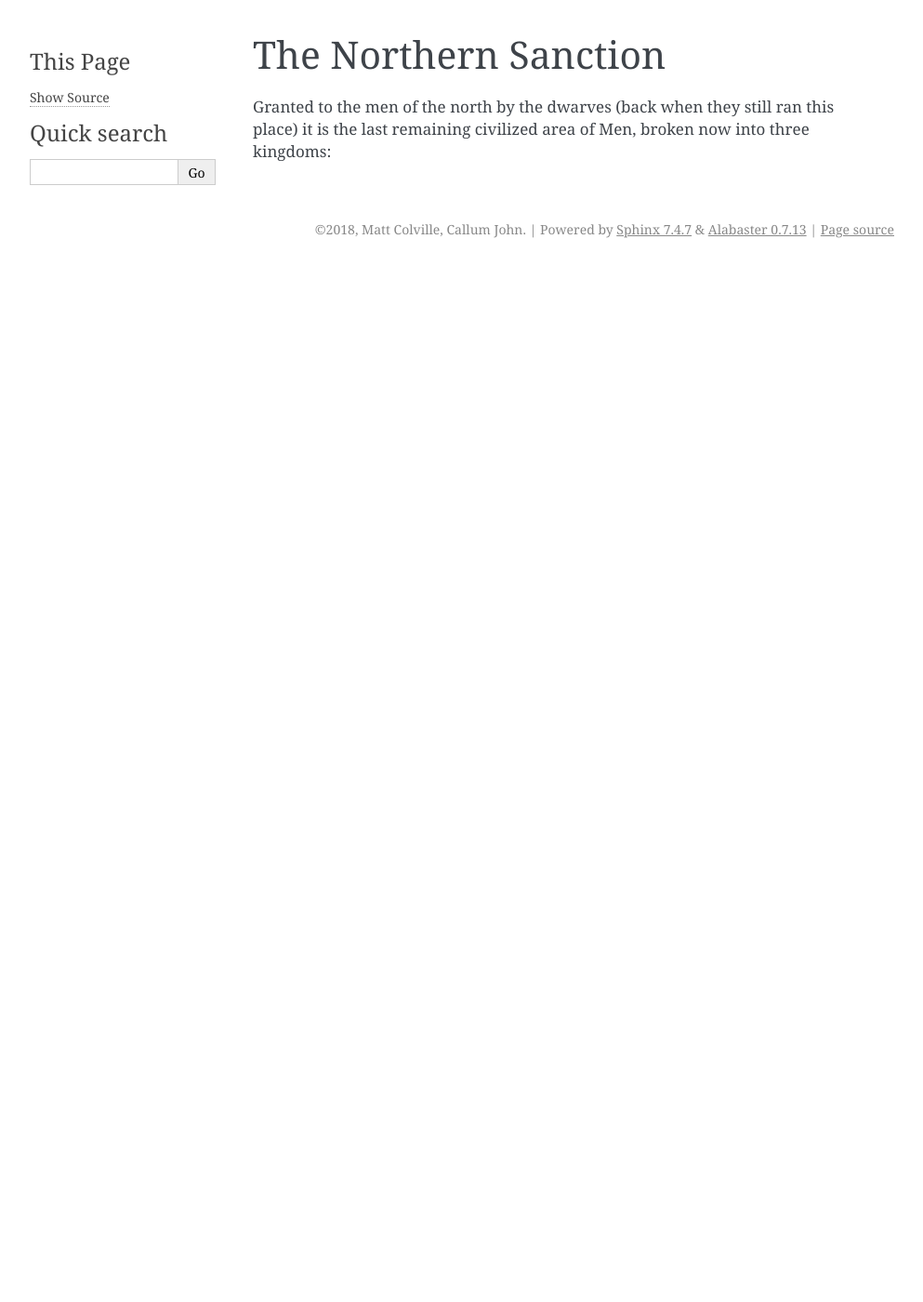
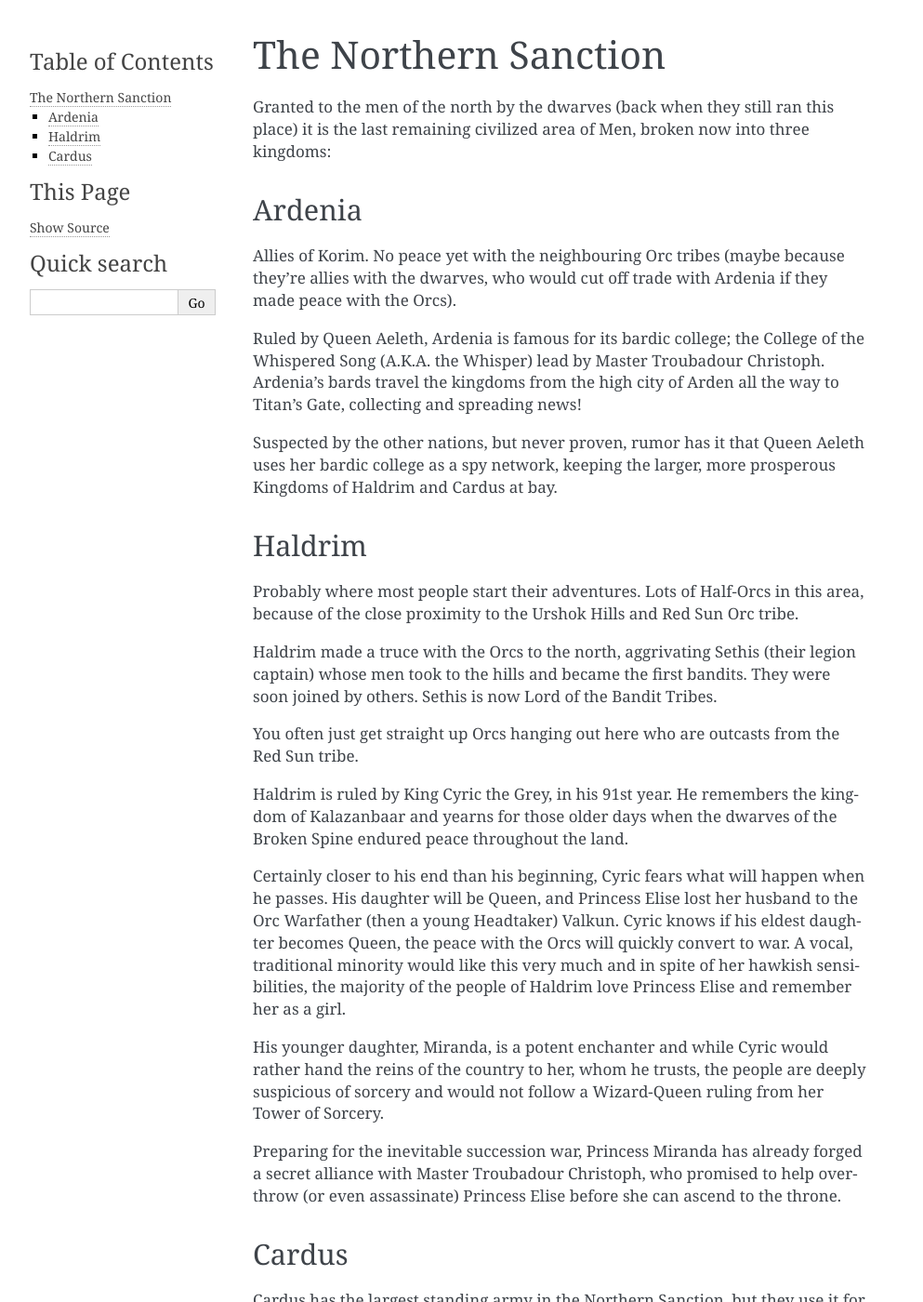
Before and after one commit to ItsSeaJay/world-of-collabris, a Sphinx documentation site: the page built from source/the-northern-sanction.rst, in a window 1280 px wide and 1400 px high. Shown: the whole window at 93% size, without its empty margins (148-1141 px from the left). Built offline with Sphinx 7.4.7, drawn with Linux system fonts in a browser that asks for light colours; some of the changed text lies outside the part shown.

Commit message:
Added the northern sanction

```diff
--- a/source/index.rst
+++ b/source/index.rst
@@ -16,8 +16,8 @@ The North
   korim
   the-northern-sanction
 
-The Spine
----------
+The Broken Spine
+----------------
 .. toctree::
    kalazanbaar
    dar-daithar
--- a/source/the-northern-sanction.rst
+++ b/source/the-northern-sanction.rst
@@ -4,3 +4,93 @@ The Northern Sanction
 Granted to the men of the north by the dwarves (back when they still ran this
 place) it is the last remaining civilized area of Men, broken now into three
 kingdoms:
+
+Ardenia
+=======
+Allies of Korim. No peace yet with the neighbouring Orc tribes (maybe because
+they're allies with the dwarves, who would cut off trade with Ardenia if they
+made peace with the Orcs).
+
+.. NOTE: There were a lot of mistakes here in the original document.
+         Matt probably forgot that he gave the capital city of Ardenia a name,
+         which has been assumed to be 'Arden' from the annotations on the final
+         map of the Spinelands.
+
+Ruled by Queen Aeleth, Ardenia is famous for its bardic college; the College of
+the Whispered Song (A.K.A. the Whisper) lead by Master Troubadour Christoph.
+Ardenia's bards travel the kingdoms from the high city of Arden all the way to
+Titan's Gate, collecting and spreading news!
+
+Suspected by the other nations, but never proven, rumor has it that Queen Aeleth
+uses her bardic college as a spy network, keeping the larger, more prosperous
+Kingdoms of Haldrim and Cardus at bay.
+
+Haldrim
+=======
+.. NOTE: The original document uses 'PCs' to refer to 'Player Characters' instead
+         of people.
+Probably where most people start their adventures. Lots of Half-Orcs in this
+area, because of the close proximity to the Urshok Hills and Red Sun Orc tribe.
+
+.. NOTE: Decided to remove the expletive from this paragraph. This might be
+         changed in the future. In addition, it's very unclear what 'Sethis' is
+         in the original document. Here, it's been assumed that it's the name
+         of a captain-turned-rogue from how it's referred to in a later sentance.
+Haldrim made a truce with the Orcs to the north, aggrivating Sethis (their
+legion captain) whose men took to the hills and became the first bandits. They
+were soon joined by others. Sethis is now Lord of the Bandit Tribes.
+
+You often just get straight up Orcs hanging out here who are outcasts from the
+Red Sun tribe.
+
+Haldrim is ruled by King Cyric the Grey, in his 91st year. He remembers the
+kingdom of Kalazanbaar and yearns for those older days when the dwarves of the
+Broken Spine endured peace throughout the land.
+
+Certainly closer to his end than his beginning, Cyric fears what will happen
+when he passes. His daughter will be Queen, and Princess Elise lost her husband
+to the Orc Warfather (then a young Headtaker) Valkun. Cyric knows if his eldest
+daughter becomes Queen, the peace with the Orcs will quickly convert to war.
+A vocal, traditional minority would like this very much and in spite of her
+hawkish sensibilities, the majority of the people of Haldrim love Princess Elise
+and remember her as a girl.
+
+His younger daughter, Miranda, is a potent enchanter and while Cyric would rather
+hand the reins of the country to her, whom he trusts, the people are deeply
+suspicious of sorcery and would not follow a Wizard-Queen ruling from her
+Tower of Sorcery.
+
+Preparing for the inevitable succession war, Princess Miranda has already forged
+a secret alliance with Master Troubadour Christoph, who promised to help
+overthrow (or even assassinate) Princess Elise before she can ascend to the
+throne.
+
+Cardus
+======
+Cardus has the largest standing army in the Northern Sanction, but they use it
+for defense. They can't commit troops to the pass as they're busy holding their
+ground against the Men of the Scale Hills.
+
+Ruled by King Godfrey, the teenaged ruler only recently came to the throne when
+his father king Edmond died in battle against the Snake Men (Yuan-ti) of the
+Scale Hills. Rumers persist that King Edmond's death was not the glorious last
+stand that the bards sing of... The absense of a body to recover mean the rumors
+never die.
+
+Godfrey was raised to be a king and a knight, and at fifteen is already a capable
+horseman and warrior.
+
+Eager to avenge his father, he is advised by the Knight-commander Duncan.
+
+Unbeknownst to the people, the bards and even the young king, Edmond is not
+dead. He fell in battle, his retinue slain (meaning that there were no witnesses
+to the event) he was kidnapped by the Yuan-ti, who intended to ransom him back
+to Duncan.
+
+But Duncan is happy with Godfrey on the thron, because the young king is in
+favor of an aggressive campaign over the mountains, into the Scale Hills; to
+wipe out the hereditary threat of the Snake Men once and for all.
+
+King Edmond was a realist and a pragmatist, always willing to negotiate with the
+opposing side. Duncan did not approve of this and raised Godfrey to be the king
+he wished Edmond would be.
```
